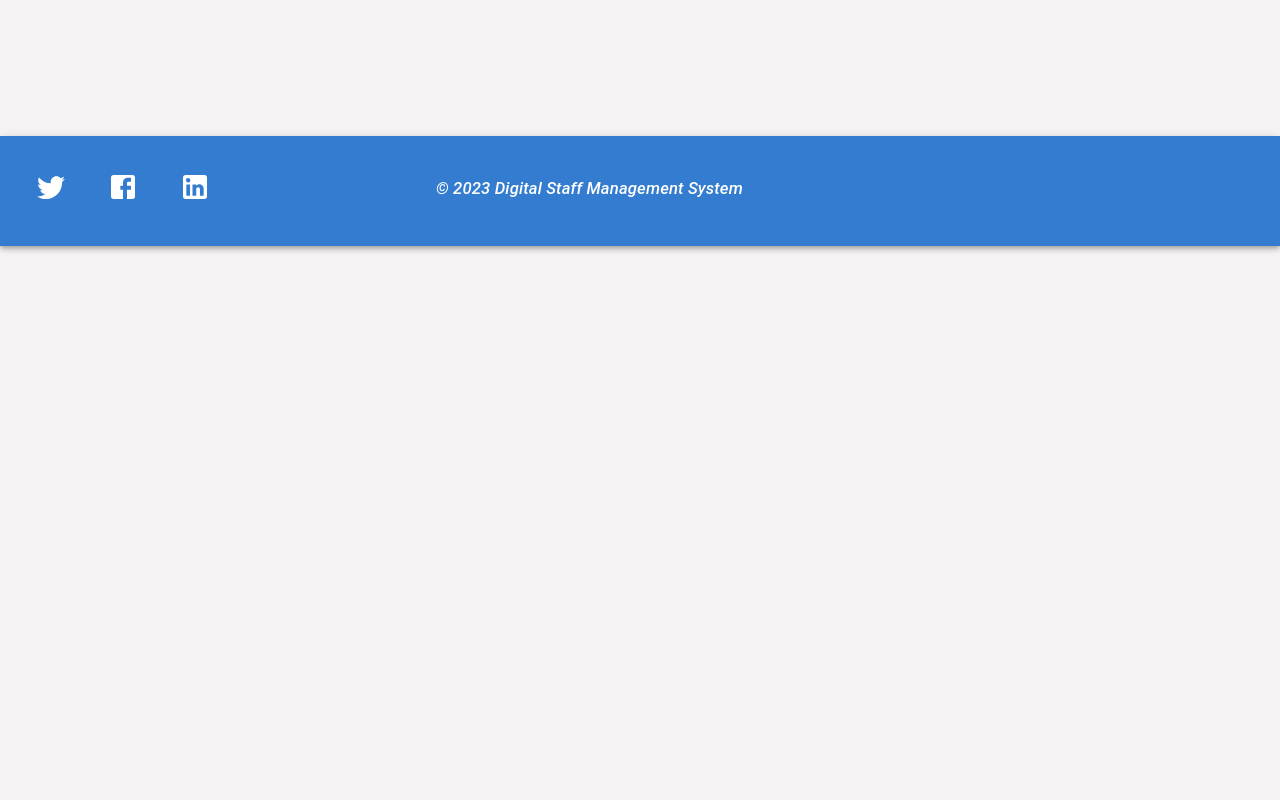
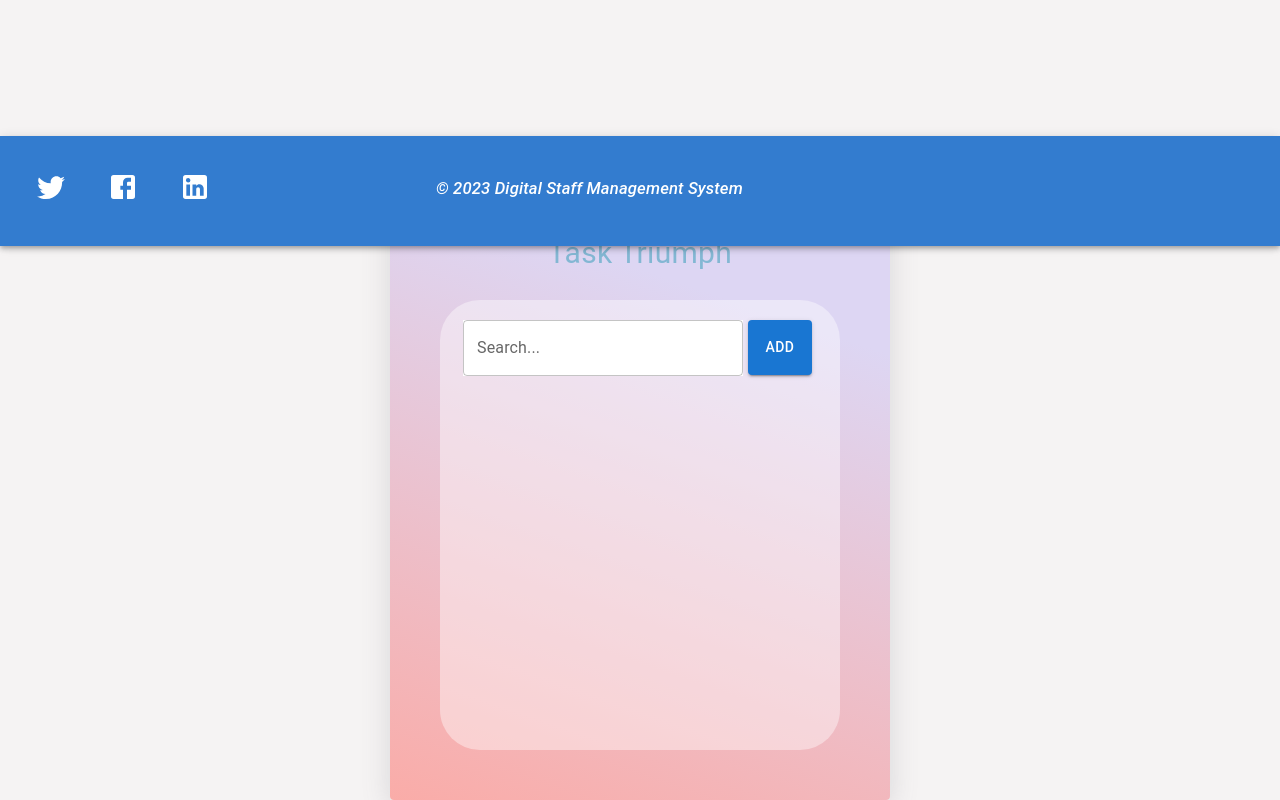
Before and after one commit to sukanyamohanty143/Digital-Staff-Management-System., a React (Create React App) app: page /supervisor in a window 1280 px wide. Shown: the part 554-1354 px from the top of the page. Before the commit the page ends 800 px from the top, so only its background shows below. Built offline with nearby package versions, Linux system fonts and the light colour scheme; no server answers.

Commit message:
completed ui of Task form

```diff
--- a/src/Components/Pages/SupervisorComponent/Supervisor.js
+++ b/src/Components/Pages/SupervisorComponent/Supervisor.js
@@ -7,7 +7,7 @@ import {
 } from "@mui/material";
 
 import SearchBar from "./SearchBar";
-
+import Task from "./Task";
 const Supervisor = () => {
 
     const [selectedRange, setSelectedRange] = useState(null);
@@ -74,6 +74,8 @@ const Supervisor = () => {
                 <TableData data={filteredData} setFilteredData={setFilteredData} />
 
             </Card>
+            <Task/>
+
         </>
     );
 };
--- /dev/null
+++ b/src/Components/Pages/SupervisorComponent/Task.js
@@ -0,0 +1,24 @@
+import { Card, Box, Typography, TextField, Button } from "@mui/material";
+
+function Task() {
+    return (
+        <>
+
+
+            <center>
+
+                <Card sx={{ maxWidth: 500, height: "600px", marginTop: "100px", background: "white", boxShadow: "rgba(100, 100, 111, 0.2) 0px 7px 29px 0px", color: "white", background: "linear-gradient(19deg, #FAACA8 0%, #DDD6F3 80%)" }} className='signup'>
+                    <Typography style={{ position: "relative", top: "30px", fontSize: "30px" ,color:"#83b7d3"}}>Task Triumph</Typography>
+                    <Box sx={{ boder: "1px solid red", width: "80%", height: "450px", background: "red", position: "relative", m: "5px", top: "50px", borderRadius: "40px", background: "rgba(255,255,255, .4)" }}>
+                        <TextField id="outlined-basic" label="Search..." variant="outlined" sx={{width:"70%",position:"relative",top:"20px",background:"white"}} />
+                        <Button variant="contained" sx={{m:"5px",width:"20px",position:"relative",top:"15px",height:"55px"}}>add</Button>
+
+                    </Box>
+                </Card>
+
+            </center >
+        </>
+    );
+}
+
+export default Task;
```
Also changed, not shown: 1 other file (tests, documents, lock files or other folders).
